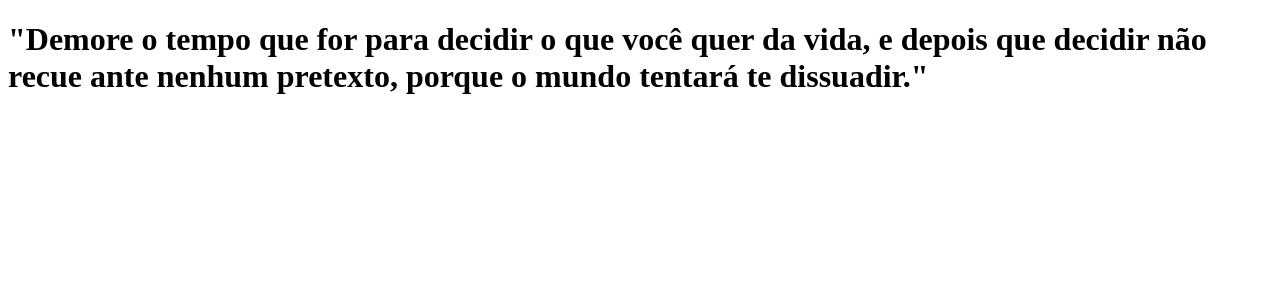
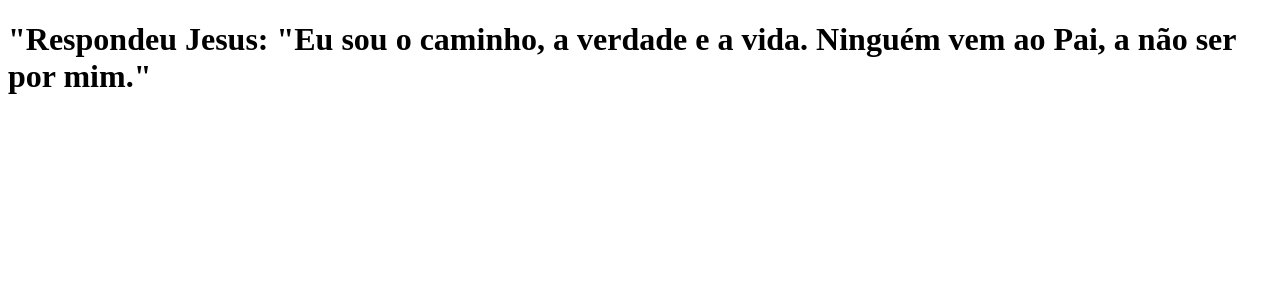
Before and after one commit to j-adenilson/clone-tabnews, a Next.js app: page / in a window 1280 px wide. Shown: the top 300 px of the page. Built offline with nearby package versions, Linux system fonts and the light colour scheme.

Commit message:
modifica a frase

```diff
--- a/pages/index.js
+++ b/pages/index.js
@@ -1,5 +1,5 @@
 function Home(){
-    return <h1>"Demore o tempo que for para decidir o que você quer da vida, e depois que decidir não recue ante nenhum pretexto, porque o mundo tentará te dissuadir."</h1>
+    return <h1>"Respondeu Jesus: "Eu sou o caminho, a verdade e a vida. Ninguém vem ao Pai, a não ser por mim."</h1>
 }
 
 export default Home;
```
